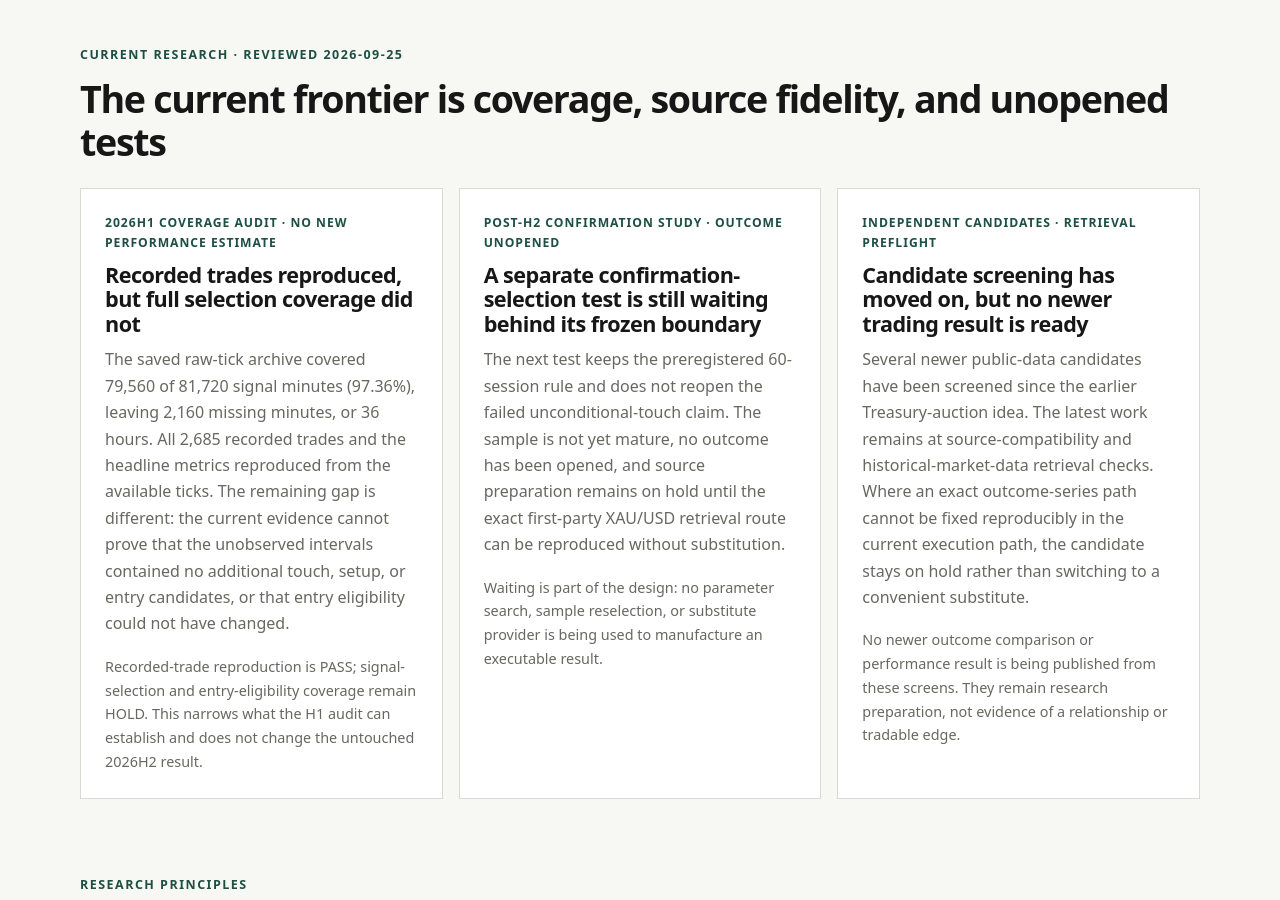
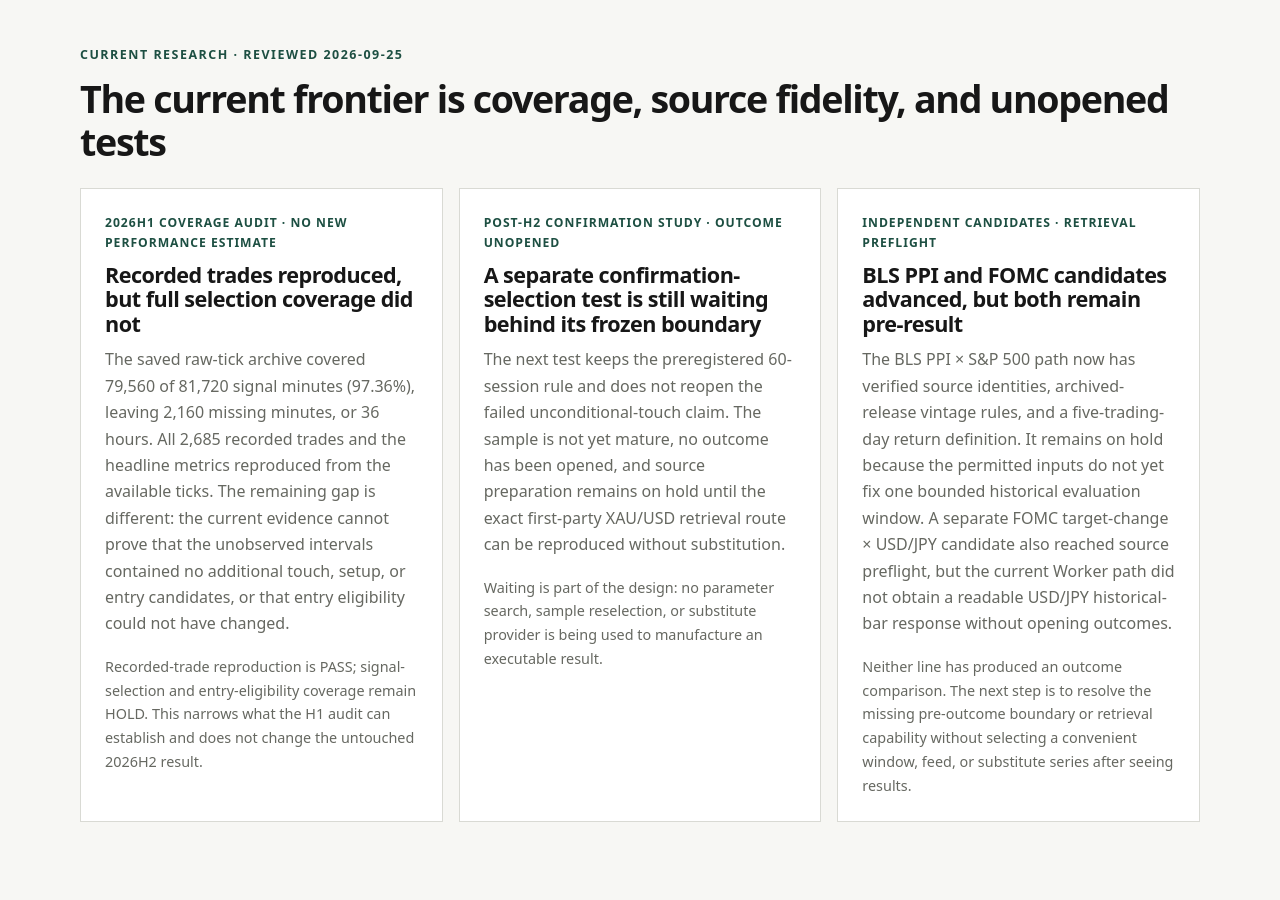
Before and after one commit to Josh-Temple/studio-lab-research, a Jekyll site: the page built from trading.md, in a window 1280 px wide and 900 px high, scrolled down 1598 px. Built offline with Jekyll 4.4.1, drawn with Linux system fonts in a browser that asks for light colours.

Commit message:
Refresh trading research frontier

```diff
--- a/trading.md
+++ b/trading.md
@@ -77,9 +77,9 @@ description: Reviewed Studio Lab trading research, including development tests,
     </article>
     <article class="feature-card">
       <p class="feature-meta">Independent candidates · retrieval preflight</p>
-      <h3>Candidate screening has moved on, but no newer trading result is ready</h3>
-      <p>Several newer public-data candidates have been screened since the earlier Treasury-auction idea. The latest work remains at source-compatibility and historical-market-data retrieval checks. Where an exact outcome-series path cannot be fixed reproducibly in the current execution path, the candidate stays on hold rather than switching to a convenient substitute.</p>
-      <p class="card-links">No newer outcome comparison or performance result is being published from these screens. They remain research preparation, not evidence of a relationship or tradable edge.</p>
+      <h3>BLS PPI and FOMC candidates advanced, but both remain pre-result</h3>
+      <p>The BLS PPI × S&amp;P 500 path now has verified source identities, archived-release vintage rules, and a five-trading-day return definition. It remains on hold because the permitted inputs do not yet fix one bounded historical evaluation window. A separate FOMC target-change × USD/JPY candidate also reached source preflight, but the current Worker path did not obtain a readable USD/JPY historical-bar response without opening outcomes.</p>
+      <p class="card-links">Neither line has produced an outcome comparison. The next step is to resolve the missing pre-outcome boundary or retrieval capability without selecting a convenient window, feed, or substitute series after seeing results.</p>
     </article>
   </div>
 </section>
```
